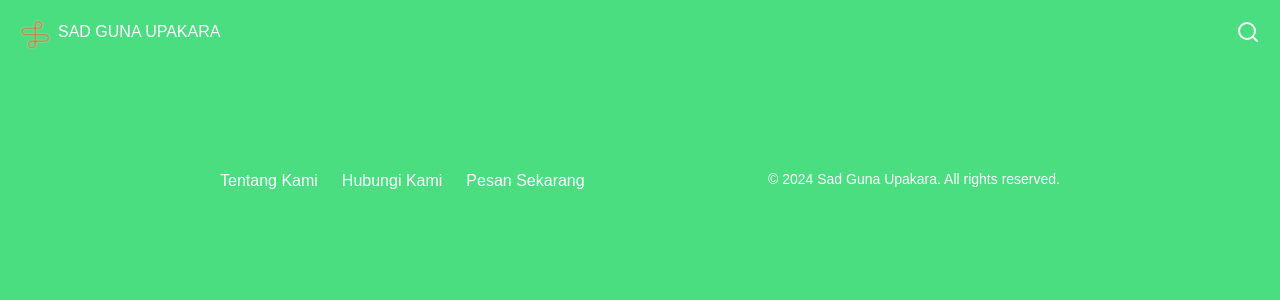
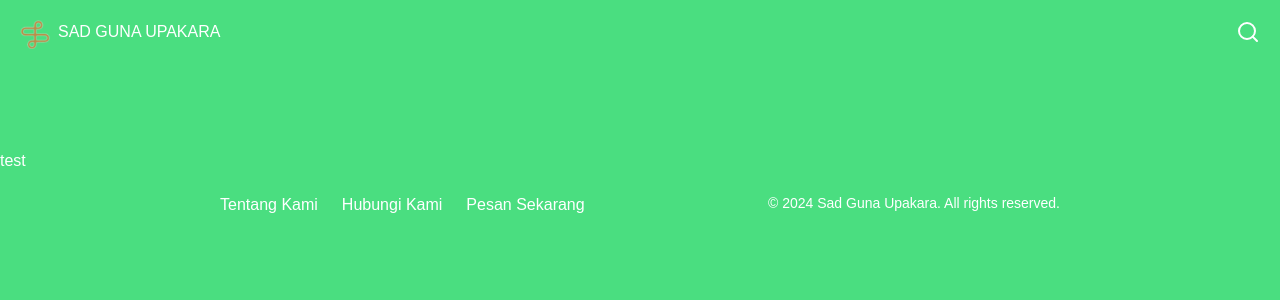
Before and after one commit to anggspradivts/sad-guna-upakara, a Next.js app: page /keranjang in a window 1280 px wide. Shown: the top 300 px of the page. Built offline with nearby package versions, Linux system fonts and the light colour scheme.

Commit message:
testing contributte

```diff
--- a/app/(routes)/keranjang/page.tsx
+++ b/app/(routes)/keranjang/page.tsx
@@ -1,7 +1,7 @@
 const KeranjangPage = () => {
   return (
     <div>
-
+      <p>test</p>
     </div>
    );
 }
--- a/package.json
+++ b/package.json
@@ -14,7 +14,8 @@
     "lucide-react": "^0.468.0",
     "next": "15.1.0",
     "react": "^19.0.0",
-    "react-dom": "^19.0.0"
+    "react-dom": "^19.0.0",
+    "web-canang": "file:../sad-guna-upakara"
   },
   "devDependencies": {
     "@eslint/eslintrc": "^3",
```
Also changed, not shown: 1 other file (tests, documents, lock files or other folders).
